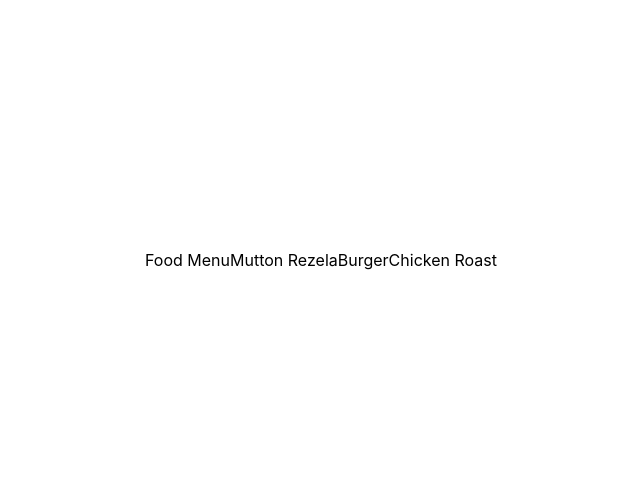
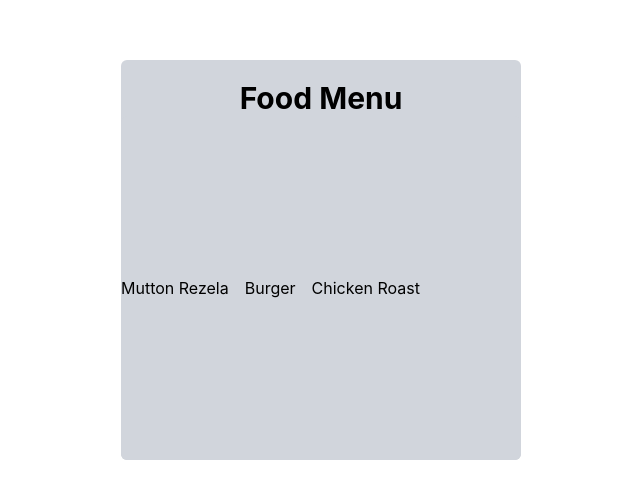
Before and after one commit to EityRoy-027/React-Food-Order-Project, a React (Vite) app in the folder react-food-order-project/: page / in a window 1280 px wide. Shown: the part 140-638 px from the top of the page, without its empty margins (319-959 px from the left). Built offline with nearby package versions, Linux system fonts and the light colour scheme.

Commit message:
react food order project

```diff
--- a/react-food-order-project/src/App.jsx
+++ b/react-food-order-project/src/App.jsx
@@ -7,11 +7,15 @@ function App() {
     <>
 
 
-   <div className="h-screen flex justify-center items-center">
+   <div className="h-screen flex flex-col justify-center items-center">
 
-  <h1>Food Menu</h1>
 
-   <div className="">
+
+   <div className="w-[400px] h-[400px] rounded-md bg-gray-300 flex flex-col justify-center">
+
+   <h1 className="font-bold text-3xl w-full flex justify-center pt-5">Food Menu</h1>
+
+   <div className="w-full h-full rounded-md bg-gray-300 flex gap-4">
 
    <button>Mutton Rezela</button>
 
@@ -23,6 +27,8 @@ function App() {
 
    </div>
 
+   </div>
+
 
     </>
   )
```
